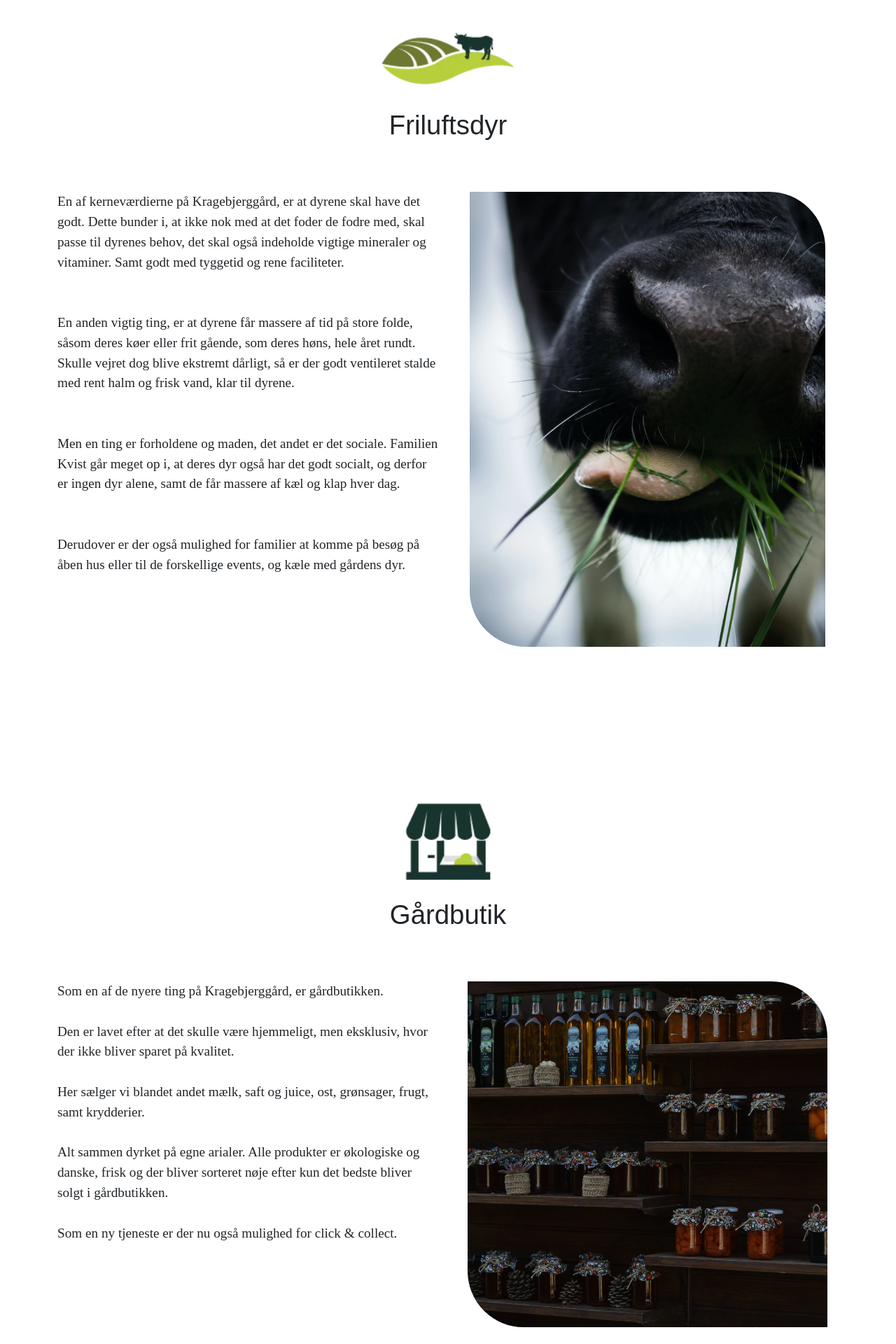
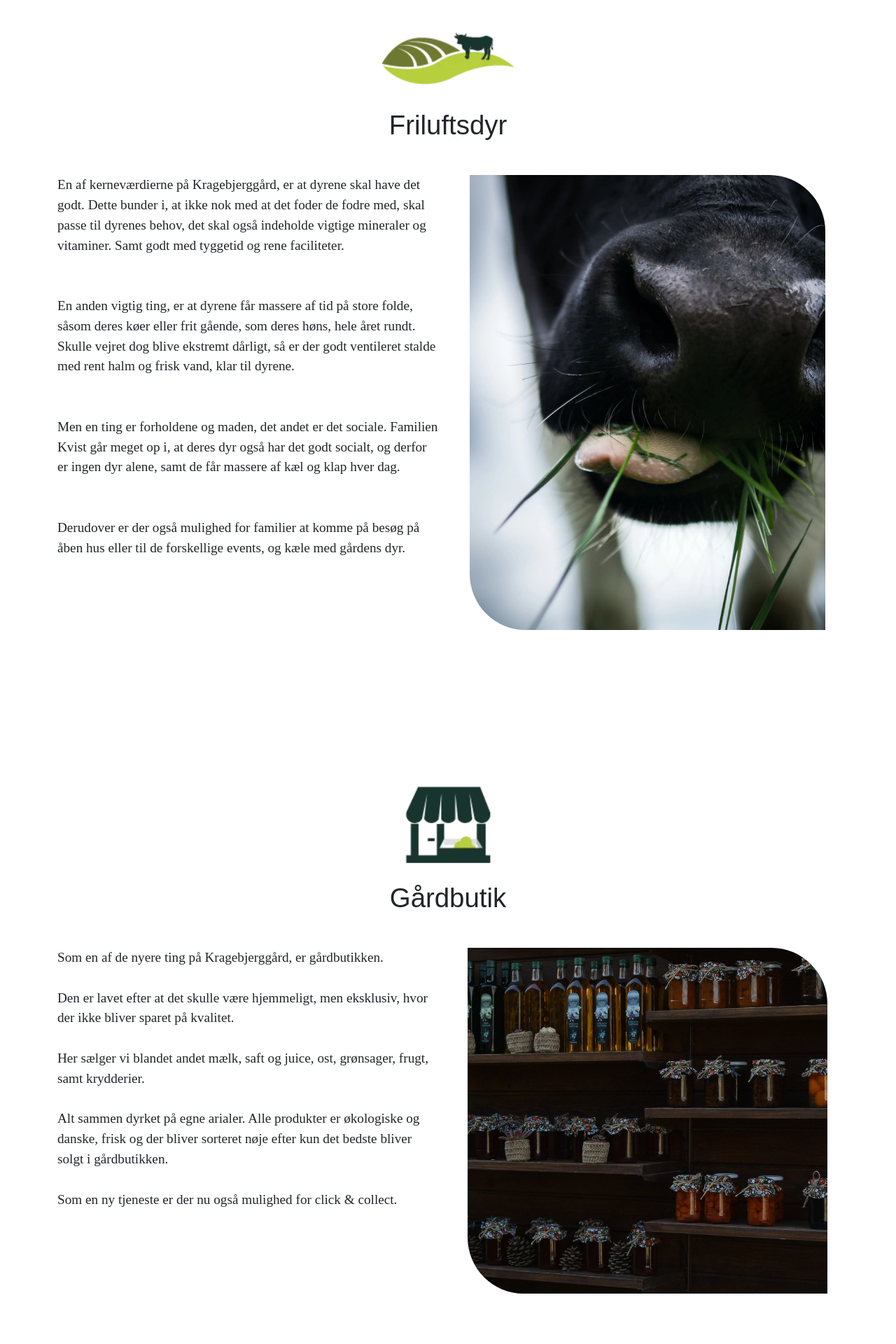
Before and after one commit to CaptainProngs/Kragebjerggaard, a PHP site: page /about.php in a window 1280 px wide. Shown: the part 2115-4035 px from the top of the page at 70% size. Run offline with PHP 8.4, Linux system fonts and the light colour scheme; style sheets or scripts are compiled from the project's sources; some libraries are stand-ins or nearby versions; some web fonts are replaced.

Commit message:
Small changes to about page

```diff
--- a/about.php
+++ b/about.php
@@ -106,7 +106,7 @@
            <div class="row section-top-title">
                <div class="col">
                    <a id="cowgraphic"><img class="top-graphic mx-auto" alt="Graphic of a cow" src="images/cowgraphic.webp"></a>
-                <h1 class="text-center pb-4">Friluftsdyr</h1>
+                <h1 class="text-center">Friluftsdyr</h1>
                </div>
            </div>
             <div class="container">
@@ -123,7 +123,7 @@
                     </div>
 
                     <div class="col-12 col-lg-6">
-                        <img class="chewingcow mx-auto mb-4" alt="Close up of a cow eating grass" src="images/aboutchewingcow.webp">
+                        <img class="chewingcow mx-auto mb-4" alt="Close up of a cow eating grass" src="images/aboutchewingcow1.webp">
                     </div>
                 </div>
             </div>
@@ -135,7 +135,7 @@
             <div class="row section-top-title">
                 <div class="col">
                     <a id="shopgraphic"><img class="top-graphic mx-auto" alt="Graphic of shop" src="images/shopgraphic.webp"></a>
-                    <h1 class="text-center pb-4">Gårdbutik</h1>
+                    <h1 class="text-center">Gårdbutik</h1>
                 </div>
             </div>
             <div class="container">
@@ -155,7 +155,7 @@
                     </div>
 
                     <div class="col-12 col-lg-6">
-                        <img class="farmshop mx-auto mb-4" alt="Picture of the inside of a shop" src="images/farmshopaboutimg.webp">
+                        <img class="farmshop mx-auto mb-4" alt="Picture of the inside of a shop" src="images/farmshopaboutimg1.webp">
                     </div>
                 </div>
             </div>
@@ -167,7 +167,7 @@
             <div class="row section-top-title">
                 <div class="col">
                     <a id="naturegraphic"><img class="top-graphic mx-auto" alt="Graphic of leaves" src="images/leafgraphic.webp"></a>
-                    <h1 class="text-center pb-4">Natur</h1>
+                    <h1 class="text-center">Natur</h1>
                 </div>
             </div>
             <div class="container">
@@ -181,7 +181,7 @@
                                 Udover dette, så planter vi også blomster der er med til at øge bestanden af sommerfugle og honningbier.
                             </p>
                         </div>
-                        <img class="natureabout mx-auto mb-4" alt="Picture of a field" src="images/aboutnatureimg.webp">
+                        <img class="natureabout mx-auto mb-5" alt="Picture of a field" src="images/aboutnatureimg.webp">
                     </div>
 
                 </div>
@@ -194,7 +194,7 @@
             <div class="row section-top-title">
                 <div class="col">
                     <a id="tractorgraphic"><img class="top-graphic mx-auto" alt="Graphic of tractor" src="images/tractorgraphic.webp"></a>
-                    <h1 class="text-center pb-4">Redskaber</h1>
+                    <h1 class="text-center">Redskaber</h1>
                 </div>
             </div>
             <div class="container">
@@ -204,7 +204,7 @@
                         </p>
                     </div>
                     <div class="col-12">
-                        <img class="natureabout mx-auto mb-4" alt="Picture of a tractor in a field" src="images/abouttractor1img.webp">
+                        <img class="natureabout mx-auto mb-5" alt="Picture of a tractor in a field" src="images/abouttractor1img1.webp">
                     </div>
                 </div>
             </div>
--- a/css/bootstrap.scss
+++ b/css/bootstrap.scss
@@ -19,8 +19,8 @@
         "cardPrimary": #e5e6db,
         "oliveGreen": #8C9361,
         "lightGreen": #EAF0C7,
-        "dustyGrey": #999999,
-        "dustyGreen": #C1C4A9,
+        "dustyGrey": #ccc9c9,
+        "dustyGreen": #f4f5d1,
         "lightBlue": #A2D4D9,
 );
 $theme-colors: map-merge($theme-colors, $custom-colors);
--- a/css/styles.scss
+++ b/css/styles.scss
@@ -71,6 +71,11 @@
 	color: #f5f7f6;
 }
 
+.navbar-nav {
+	position: relative;
+	z-index: 2;
+}
+
 .footer .link {
 	color: #dde0e3;
 	font-family: "proxima nova";
@@ -107,6 +112,7 @@
 .aboutus-img-cow {
 	position: relative;
 	margin-bottom: 150px;
+	z-index: 1;
 
 }
 
@@ -117,7 +123,6 @@
 	position: absolute;
 	top: 35%;
 	left: 62%;
-
 }
 
 
@@ -205,6 +210,10 @@
 		width: 25%;
 		margin-top: 5%;
 	}
+
+	.section-top-title h1 {
+		font-size: 5vw;
+	}
 }
 
 .btn-lg{
```
Also changed, not shown: images/aboutchewingcow.webp (deleted), images/aboutchewingcow1.webp (added), images/abouttractor1img.webp (deleted), images/abouttractor1img1.webp (added), images/farmshopaboutimg.webp (deleted), images/farmshopaboutimg1.webp (added).
